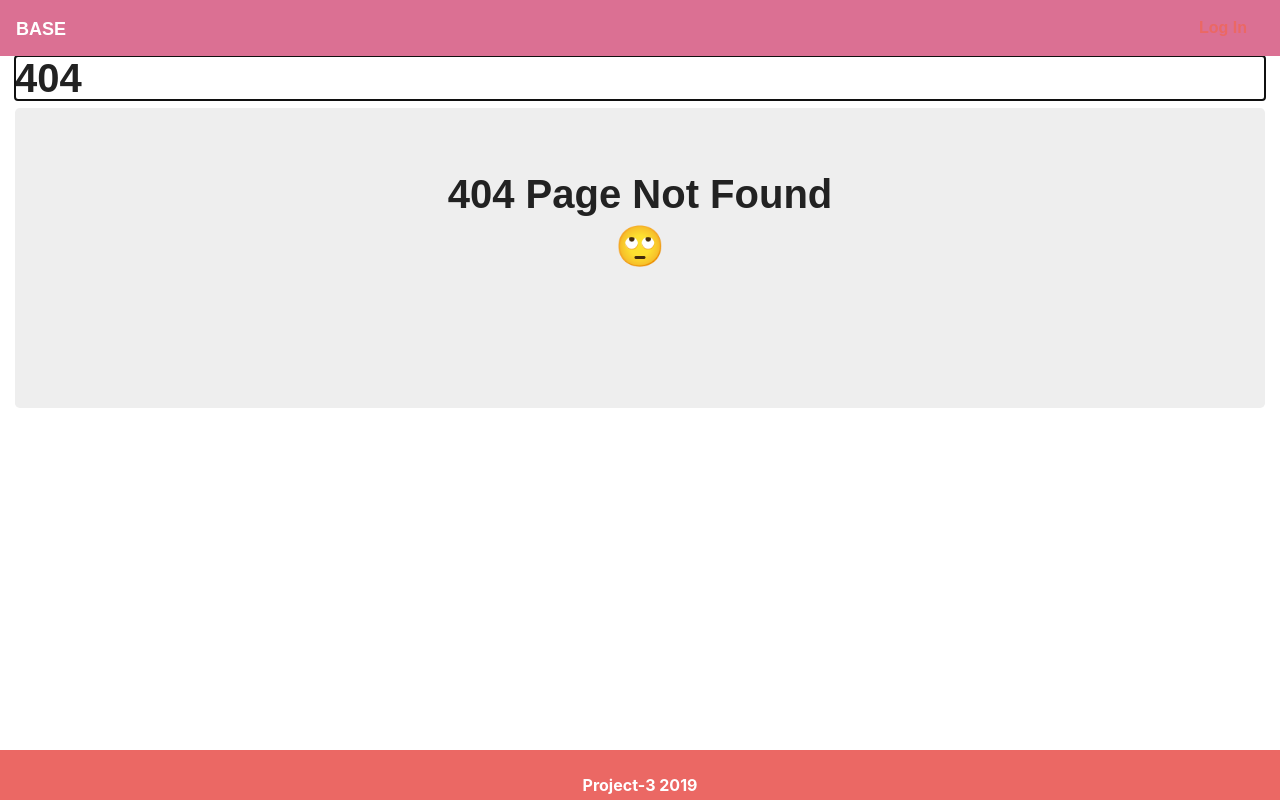
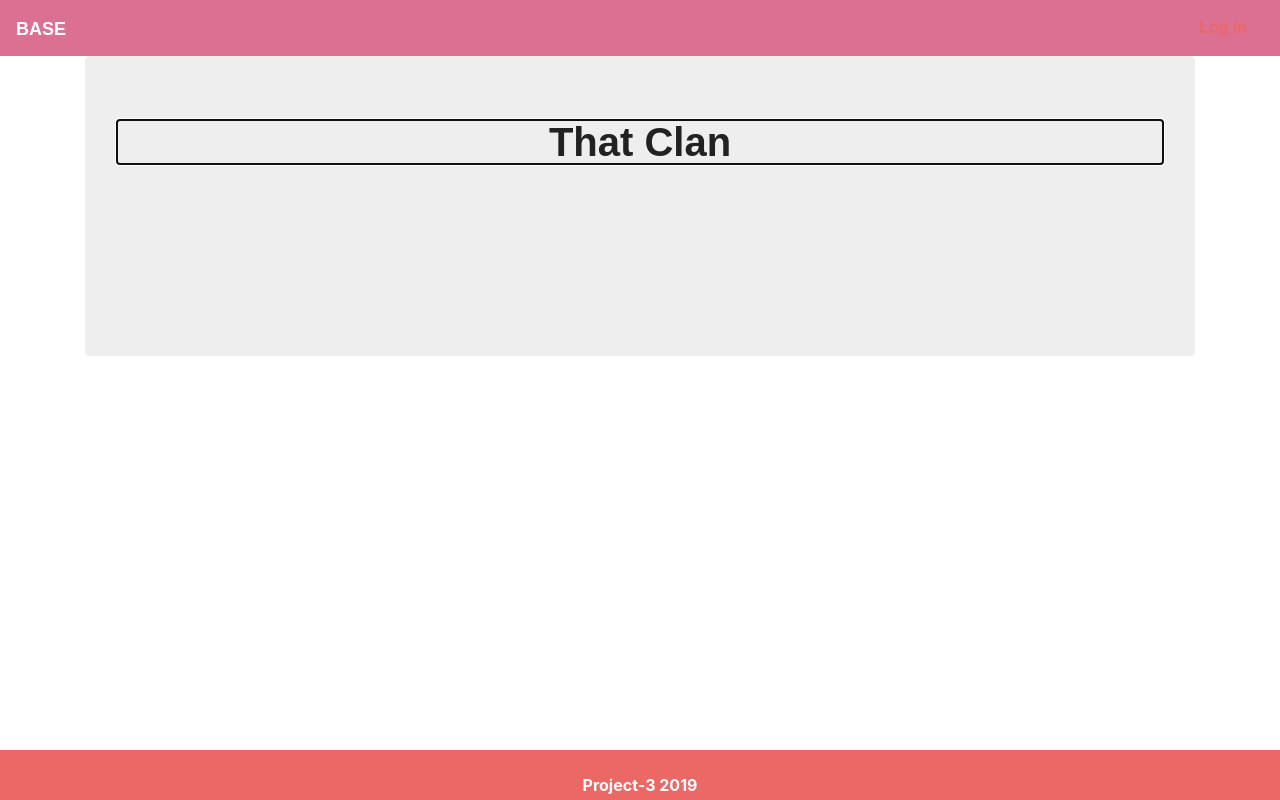
Before and after one commit to JohnCdev/TheGrid, a React (Create React App) app in the folder client/: page /clans in a window 1280 px wide. Before the commit this address had no page. Built offline with nearby package versions, Linux system fonts and the light colour scheme; the HTML template or start-up script is replaced by a standard one; a web font is replaced by a local one.

Commit message:
initializing clan page

```diff
--- a/client/src/App.js
+++ b/client/src/App.js
@@ -11,6 +11,7 @@ import Footer from "./components/Footer/Footer";
 import HomePage from "./pages/HomePage";
 import FeedPage from "./pages/FeedPage";
 import DiscoverPage from "./pages/DiscoverPage";
+import ClanPage from "./pages/ClanPage";
 
 function App() {
   return (
@@ -25,6 +26,7 @@ function App() {
           <Route exact path='/profile' component={EditProfile} />
           <Route exact path='/feed' component={FeedPage} />
           <Route exact path='/discover' component={DiscoverPage} />
+          <Route exact path='/clans' component={ClanPage} />
           <Route path = '/user-profile/:userProfile' component={UserProfile} />
           <Route component={NoMatch} />
         </Switch>
--- /dev/null
+++ b/client/src/pages/ClanPage.js
@@ -0,0 +1,27 @@
+import React, { Component } from 'react';
+import API from '../utils/API';
+import {Container} from '../components/Grid/Grid';
+import Jumbotron from '../components/Jumbotron/Jumbotron';
+import Header from '../components/Header/Header';
+
+export default class ClanPage extends Component {
+    state = {
+        clanName: 'That Clan',
+    }
+
+    componentDidMount = event => {
+
+    }
+
+    render() {
+        return (
+            <>
+                <Container>
+                    <Jumbotron>
+                        <Header headerText={`${this.state.clanName}`} />
+                    </Jumbotron>
+                </Container>
+            </>
+        );
+    }
+}
```
